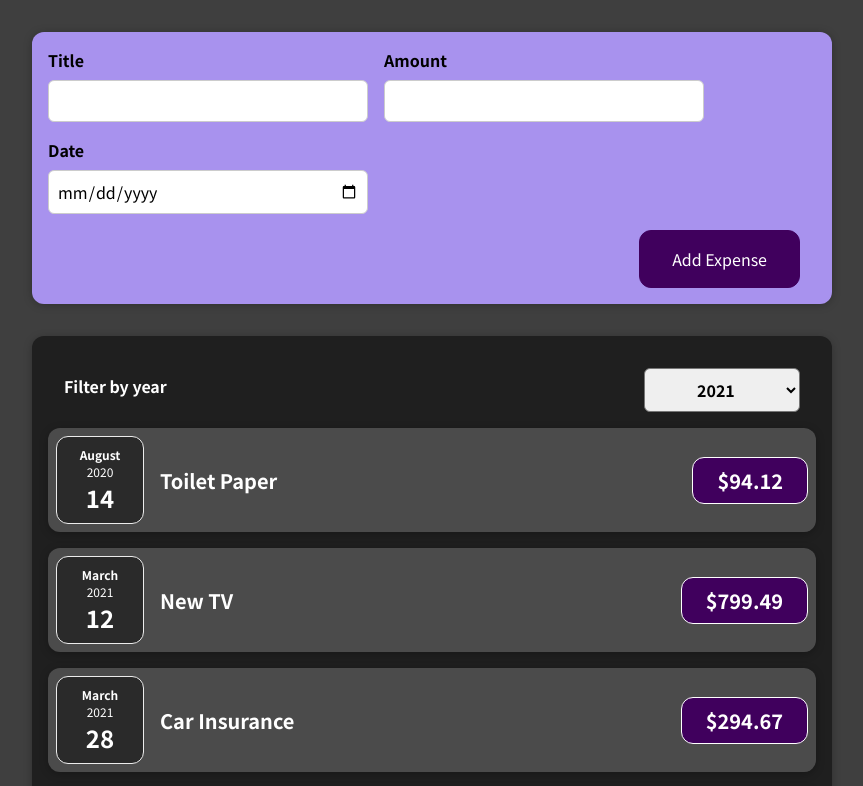
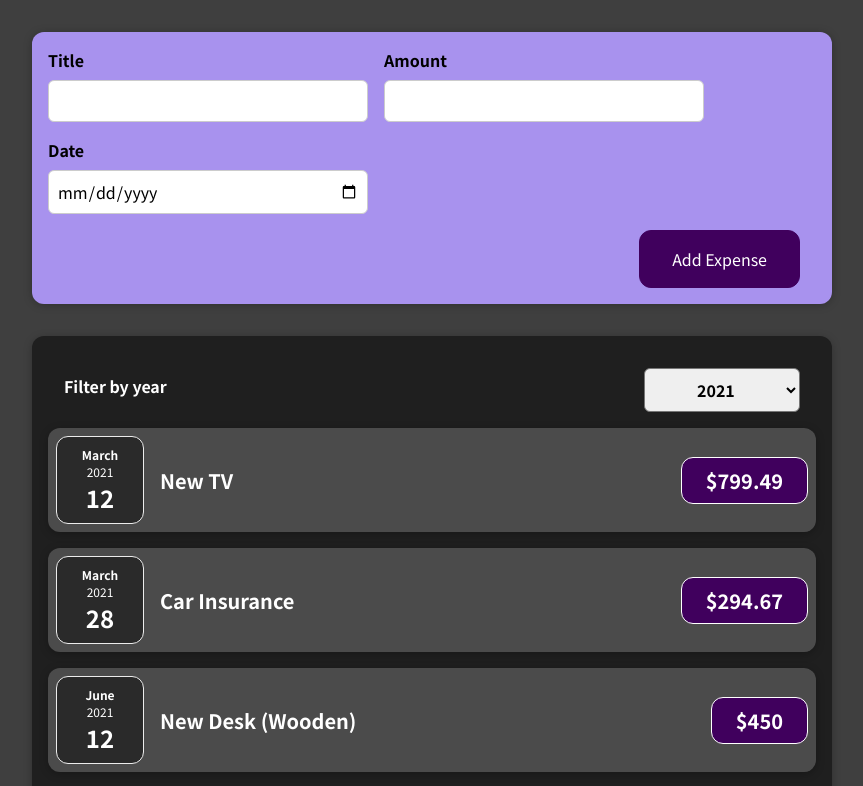
Before and after one commit to suthan83/expensify, a React (Create React App) app: page / in a window 1280 px wide. Shown: the top 786 px of the page, without its empty margins (208-1071 px from the left). Built offline with nearby package versions, Linux system fonts and the light colour scheme.

Commit message:
filter based on selection

```diff
--- a/src/App.js
+++ b/src/App.js
@@ -29,8 +29,8 @@ const App = () => {
 
   const addExpenseHandler = (newExpenseData) => {
     setExpenses(prevState => [newExpenseData,...prevState])
-    console.log('new expense data -> ' + newExpenseData)
   }
+
 
   return (
     <div>
--- a/src/components/Expenses.js
+++ b/src/components/Expenses.js
@@ -7,18 +7,21 @@ import './Expenses.css';
 
 const Expenses = (props) => {
     const [filterSelection, setFilterSelection] = useState('2021');
-    const expenses = props.expenses;
+
+    const filteredExpenses = props.expenses.filter(expense => {
+        const year = expense.date.getFullYear().toString();
+        return year === filterSelection;
+    })
 
     const filterOptionHandler = (option) => {
         setFilterSelection(option);
-        console.log(option);
     }
 
     return (
         <div>
             <Card className='expenses'>
                 <ExpensesFilter filteredYear={filterSelection} onFilterSelection={filterOptionHandler}/>
-                {expenses.map(
+                {filteredExpenses.map(
                     expense => {
                         return <ExpenseItem key={expense.id} title={expense.title} amount={expense.amount} date={expense.date}/>
                     }
```
